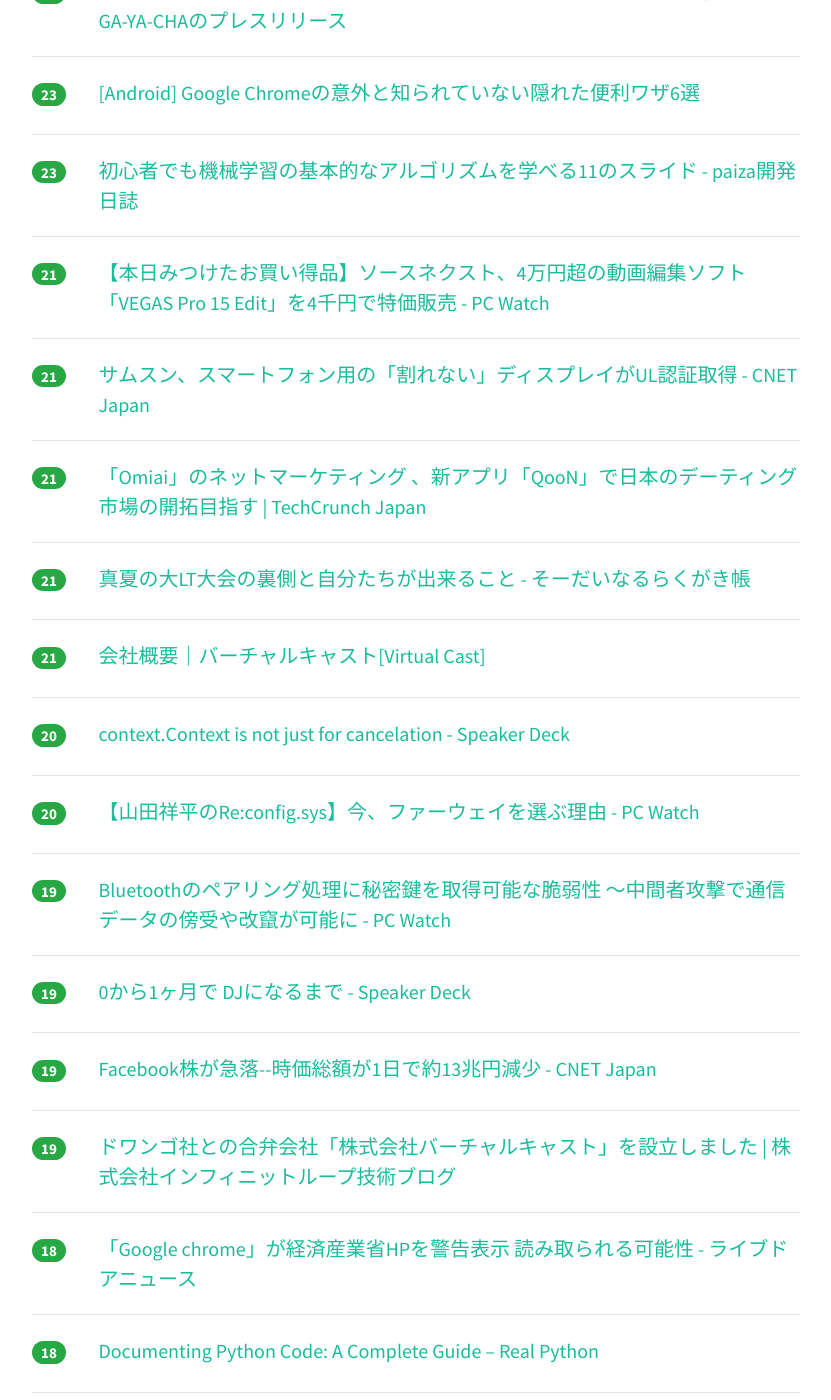
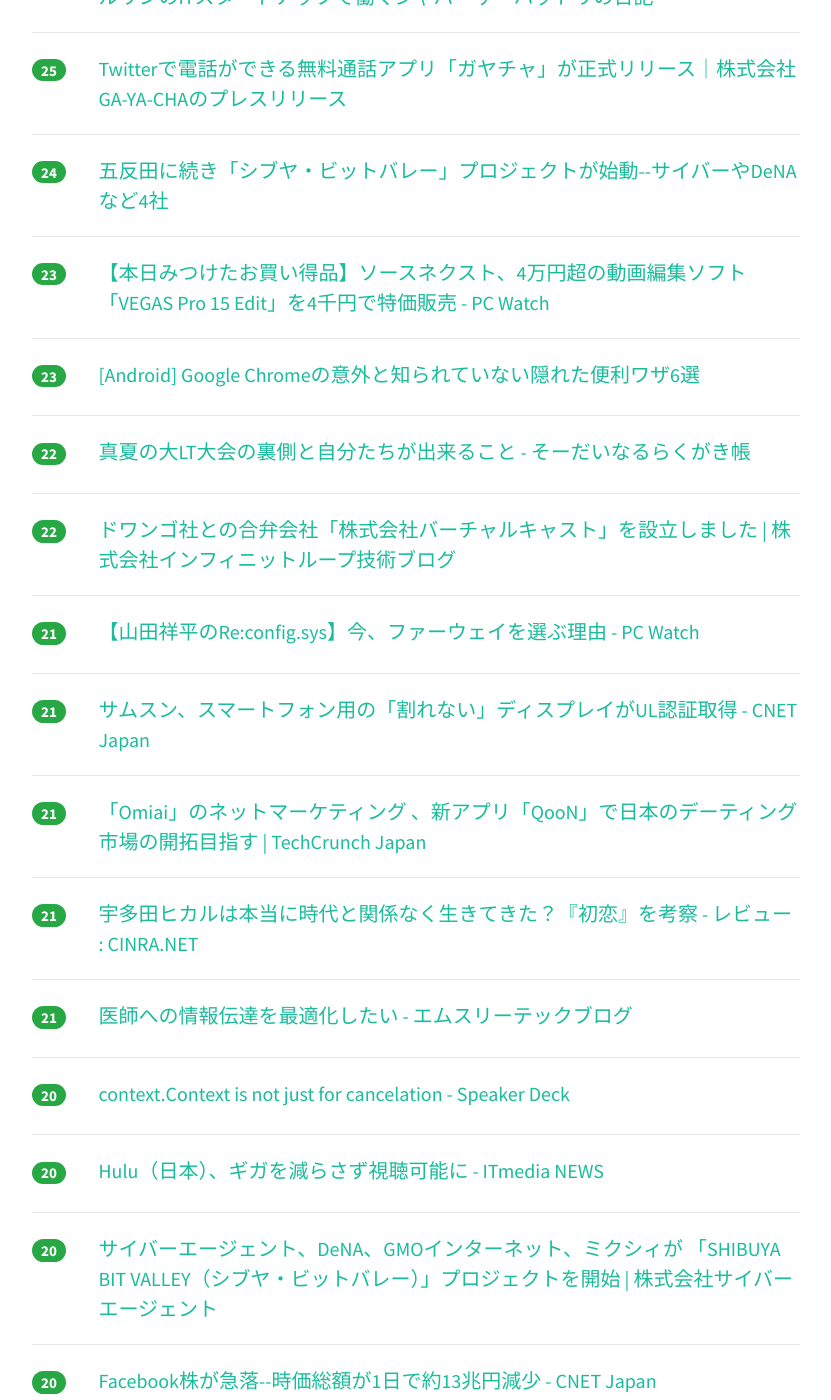
Before and after one commit to yatta47/hatena-matome-site, a Jekyll site: the page built from _posts/2018-07-27-hatena.md, in a window 1280 px wide and 1400 px high, scrolled down 2967 px. Shown: the whole window, without its empty margins (224-1055 px from the left). Built offline with Jekyll 4.4.1, drawn with Linux system fonts in a browser that asks for light colours; nearby versions of some CDN libraries; some of the changed text lies outside the part shown.

Commit message:
Updated 2018-07-27

```diff
--- a/_posts/2018-07-27-hatena.md
+++ b/_posts/2018-07-27-hatena.md
@@ -1,54 +1,54 @@
 ---
 layout: post
 title:  "2018-07-27 はてぶIT"
-date:   2018-07-27 19:00:54
+date:   2018-07-27 20:02:41
 tags: [it-hotentry]
 ---
-61 件のデータあり
+63 件のデータあり
 
 <hr><div class="row">
-<div class="col-1"><span class="badge badge-pill badge-success h2">417</span></div>
+<div class="col-1"><span class="badge badge-pill badge-success h2">443</span></div>
 <div class="col-11"><a href='http://www.itmedia.co.jp/mobile/articles/1807/27/news037.html' target='_blank'>2年以上前の「iPhone SE」がいまだに“現役”の理由 - ITmedia Mobile</a></div>
 </div>
 <hr>
 <div class="row">
-<div class="col-1"><span class="badge badge-pill badge-success h2">212</span></div>
+<div class="col-1"><span class="badge badge-pill badge-success h2">227</span></div>
 <div class="col-11"><a href='https://toyokeizai.net/articles/-/229925' target='_blank'>日本人は｢GAFAの恐ろしさ｣を知らなすぎる | 読書 | 東洋経済オンライン | 経済ニュースの新基準</a></div>
 </div>
 <hr>
 <div class="row">
-<div class="col-1"><span class="badge badge-pill badge-success h2">190</span></div>
+<div class="col-1"><span class="badge badge-pill badge-success h2">195</span></div>
 <div class="col-11"><a href='https://japan.blogs.atlassian.com/2018/07/new-atlassian-slack-partnership/' target='_blank'>Slackとの新しいパートナーシップの発表について | Atlassian Blogs</a></div>
 </div>
 <hr>
 <div class="row">
-<div class="col-1"><span class="badge badge-pill badge-success h2">169</span></div>
+<div class="col-1"><span class="badge badge-pill badge-success h2">174</span></div>
 <div class="col-11"><a href='https://headlines.yahoo.co.jp/hl?a=20180726-00000104-jij-pol' target='_blank'>最新閲覧ソフト、官庁HPに警告＝通信暗号化へ順次対応―総務省など（時事通信） - Yahoo!ニュース</a></div>
 </div>
 <hr>
 <div class="row">
-<div class="col-1"><span class="badge badge-pill badge-success h2">127</span></div>
+<div class="col-1"><span class="badge badge-pill badge-success h2">133</span></div>
 <div class="col-11"><a href='https://www.publickey1.jp/blog/18/docker_for_winmackubernetesstable_channel.html' target='_blank'>Docker for Win/MacのKubernetes統合が正式版に。Stable Channelでリリース開始 － Publickey</a></div>
 </div>
 <hr>
 <div class="row">
-<div class="col-1"><span class="badge badge-pill badge-success h2">121</span></div>
+<div class="col-1"><span class="badge badge-pill badge-success h2">123</span></div>
 <div class="col-11"><a href='https://uinyan.com/engineer_dj_meetup_2_report/' target='_blank'>「エンジニアのためのDJ Meetup ＃2」レポート 〜エンジニアがDJを体験してわかったこと〜 | uinyan．com</a></div>
 </div>
 <hr>
 <div class="row">
-<div class="col-1"><span class="badge badge-pill badge-success h2">107</span></div>
+<div class="col-1"><span class="badge badge-pill badge-success h2">118</span></div>
+<div class="col-11"><a href='https://employment.en-japan.com/engineerhub/entry/2018/07/27/110000' target='_blank'>『メルカリ』 アプリの画面描画を高速化する技術、バックエンド・iOS・Androidの基本設計 #エンジニアHub - エンジニアHub｜若手Webエンジニアのキャリアを考える！</a></div>
+</div>
+<hr>
+<div class="row">
+<div class="col-1"><span class="badge badge-pill badge-success h2">114</span></div>
 <div class="col-11"><a href='https://coliss.com/articles/build-websites/operation/css/css-pointer-events.html' target='_blank'>[CSS]pointer-eventsプロパティですごい便利に！クリックやホバーのターゲットになる要素を変更するテクニック | コリス</a></div>
 </div>
 <hr>
 <div class="row">
-<div class="col-1"><span class="badge badge-pill badge-success h2">105</span></div>
+<div class="col-1"><span class="badge badge-pill badge-success h2">112</span></div>
 <div class="col-11"><a href='https://ja.atlassian.com/partnerships/slack' target='_blank'>アトラシアン + Slack | アトラシアン</a></div>
-</div>
-<hr>
-<div class="row">
-<div class="col-1"><span class="badge badge-pill badge-success h2">105</span></div>
-<div class="col-11"><a href='https://employment.en-japan.com/engineerhub/entry/2018/07/27/110000' target='_blank'>『メルカリ』 アプリの画面描画を高速化する技術、バックエンド・iOS・Androidの基本設計 #エンジニアHub - エンジニアHub｜若手Webエンジニアのキャリアを考える！</a></div>
 </div>
 <hr>
 <div class="row">
@@ -62,7 +62,7 @@ tags: [it-hotentry]
 </div>
 <hr>
 <div class="row">
-<div class="col-1"><span class="badge badge-pill badge-success h2">47</span></div>
+<div class="col-1"><span class="badge badge-pill badge-success h2">50</span></div>
 <div class="col-11"><a href='http://www.itmedia.co.jp/news/articles/1807/27/news063.html' target='_blank'>Slack、Microsoft対抗でAtlassianのHipchatを買収　Hipchatは来年2月に終了へ - ITmedia NEWS</a></div>
 </div>
 <hr>
@@ -72,8 +72,13 @@ tags: [it-hotentry]
 </div>
 <hr>
 <div class="row">
-<div class="col-1"><span class="badge badge-pill badge-success h2">44</span></div>
+<div class="col-1"><span class="badge badge-pill badge-success h2">45</span></div>
 <div class="col-11"><a href='https://qiita.com/snuow/items/fe58b8f5e230f5dc48a4' target='_blank'>初心者による「Python初心者がコピペで使える!時系列データの可視化!」</a></div>
+</div>
+<hr>
+<div class="row">
+<div class="col-1"><span class="badge badge-pill badge-success h2">43</span></div>
+<div class="col-11"><a href='https://speakerdeck.com/yunon_phys/da-gui-mo-kai-fa-timufalsemanezimentofen-dou-ji' target='_blank'>大規模開発チームのマネージメント奮闘記 - Speaker Deck</a></div>
 </div>
 <hr>
 <div class="row">
@@ -82,8 +87,8 @@ tags: [it-hotentry]
 </div>
 <hr>
 <div class="row">
-<div class="col-1"><span class="badge badge-pill badge-success h2">39</span></div>
-<div class="col-11"><a href='https://speakerdeck.com/yunon_phys/da-gui-mo-kai-fa-timufalsemanezimentofen-dou-ji' target='_blank'>大規模開発チームのマネージメント奮闘記 - Speaker Deck</a></div>
+<div class="col-1"><span class="badge badge-pill badge-success h2">38</span></div>
+<div class="col-11"><a href='https://dev.classmethod.jp/etc/setup-mockserver-mmock/' target='_blank'>JSON/YAMLで定義可能なHTTPモックサーバーMmockを触ってみる（セットアップ、シンプルなモックの定義、ブラウザでのアクセスログおよびモック定義一覧の確認まで） ｜ Developers.IO</a></div>
 </div>
 <hr>
 <div class="row">
@@ -92,18 +97,18 @@ tags: [it-hotentry]
 </div>
 <hr>
 <div class="row">
-<div class="col-1"><span class="badge badge-pill badge-success h2">36</span></div>
-<div class="col-11"><a href='https://dev.classmethod.jp/etc/setup-mockserver-mmock/' target='_blank'>JSON/YAMLで定義可能なHTTPモックサーバーMmockを触ってみる（セットアップ、シンプルなモックの定義、ブラウザでのアクセスログおよびモック定義一覧の確認まで） ｜ Developers.IO</a></div>
+<div class="col-1"><span class="badge badge-pill badge-success h2">37</span></div>
+<div class="col-11"><a href='https://qiita.com/zembutsu/items/a23bd834438518268116' target='_blank'>Kubernetes 基本用語集の翻案(v1.11)</a></div>
 </div>
 <hr>
 <div class="row">
 <div class="col-1"><span class="badge badge-pill badge-success h2">35</span></div>
-<div class="col-11"><a href='https://qiita.com/zembutsu/items/a23bd834438518268116' target='_blank'>Kubernetes 基本用語集の翻案(v1.11)</a></div>
+<div class="col-11"><a href='https://design.bizreach.co.jp/archives/3019' target='_blank'>サーバーサイドエンジニアにフロントエンドの研修をした話 | BIZREACH Designer Blog</a></div>
 </div>
 <hr>
 <div class="row">
-<div class="col-1"><span class="badge badge-pill badge-success h2">34</span></div>
-<div class="col-11"><a href='https://design.bizreach.co.jp/archives/3019' target='_blank'>サーバーサイドエンジニアにフロントエンドの研修をした話 | BIZREACH Designer Blog</a></div>
+<div class="col-1"><span class="badge badge-pill badge-success h2">35</span></div>
+<div class="col-11"><a href='https://paiza.hatenablog.com/entry/2018/07/27/%E5%88%9D%E5%BF%83%E8%80%85%E3%81%A7%E3%82%82%E6%A9%9F%E6%A2%B0%E5%AD%A6%E7%BF%92%E3%81%AE%E5%9F%BA%E6%9C%AC%E7%9A%84%E3%81%AA%E3%82%A2%E3%83%AB%E3%82%B4%E3%83%AA%E3%82%BA%E3%83%A0%E3%82%92%E5%AD%A6' target='_blank'>初心者でも機械学習の基本的なアルゴリズムを学べる11のスライド - paiza開発日誌</a></div>
 </div>
 <hr>
 <div class="row">
@@ -117,7 +122,7 @@ tags: [it-hotentry]
 </div>
 <hr>
 <div class="row">
-<div class="col-1"><span class="badge badge-pill badge-success h2">30</span></div>
+<div class="col-1"><span class="badge badge-pill badge-success h2">32</span></div>
 <div class="col-11"><a href='https://japan.cnet.com/article/35123143/' target='_blank'>アマゾンの顔認識技術、米議員28人の顔を犯罪者と誤認--人権団体が報告 - CNET Japan</a></div>
 </div>
 <hr>
@@ -127,8 +132,18 @@ tags: [it-hotentry]
 </div>
 <hr>
 <div class="row">
-<div class="col-1"><span class="badge badge-pill badge-success h2">24</span></div>
+<div class="col-1"><span class="badge badge-pill badge-success h2">28</span></div>
+<div class="col-11"><a href='https://virtualcast.jp/company/' target='_blank'>会社概要｜バーチャルキャスト[Virtual Cast]</a></div>
+</div>
+<hr>
+<div class="row">
+<div class="col-1"><span class="badge badge-pill badge-success h2">27</span></div>
 <div class="col-11"><a href='http://tango-ruby.hatenablog.com/entry/2018/07/27/045252' target='_blank'>はてなブログにある映画の感想を人工知能で集めてウェブサイトを作った - ベルリンのITスタートアップで働くジャバ・ザ・ハットリの日記</a></div>
+</div>
+<hr>
+<div class="row">
+<div class="col-1"><span class="badge badge-pill badge-success h2">25</span></div>
+<div class="col-11"><a href='https://prtimes.jp/main/html/rd/p/000000001.000035357.html' target='_blank'>Twitterで電話ができる無料通話アプリ「ガヤチャ」が正式リリース｜株式会社GA-YA-CHAのプレスリリース</a></div>
 </div>
 <hr>
 <div class="row">
@@ -137,8 +152,8 @@ tags: [it-hotentry]
 </div>
 <hr>
 <div class="row">
-<div class="col-1"><span class="badge badge-pill badge-success h2">24</span></div>
-<div class="col-11"><a href='https://prtimes.jp/main/html/rd/p/000000001.000035357.html' target='_blank'>Twitterで電話ができる無料通話アプリ「ガヤチャ」が正式リリース｜株式会社GA-YA-CHAのプレスリリース</a></div>
+<div class="col-1"><span class="badge badge-pill badge-success h2">23</span></div>
+<div class="col-11"><a href='https://pc.watch.impress.co.jp/docs/news/todays_sales/1135178.html' target='_blank'>【本日みつけたお買い得品】ソースネクスト、4万円超の動画編集ソフト「VEGAS Pro 15 Edit」を4千円で特価販売 - PC Watch</a></div>
 </div>
 <hr>
 <div class="row">
@@ -147,13 +162,18 @@ tags: [it-hotentry]
 </div>
 <hr>
 <div class="row">
-<div class="col-1"><span class="badge badge-pill badge-success h2">23</span></div>
-<div class="col-11"><a href='https://paiza.hatenablog.com/entry/2018/07/27/%E5%88%9D%E5%BF%83%E8%80%85%E3%81%A7%E3%82%82%E6%A9%9F%E6%A2%B0%E5%AD%A6%E7%BF%92%E3%81%AE%E5%9F%BA%E6%9C%AC%E7%9A%84%E3%81%AA%E3%82%A2%E3%83%AB%E3%82%B4%E3%83%AA%E3%82%BA%E3%83%A0%E3%82%92%E5%AD%A6' target='_blank'>初心者でも機械学習の基本的なアルゴリズムを学べる11のスライド - paiza開発日誌</a></div>
+<div class="col-1"><span class="badge badge-pill badge-success h2">22</span></div>
+<div class="col-11"><a href='https://soudai.hatenablog.com/entry/midsummer_lt' target='_blank'>真夏の大LT大会の裏側と自分たちが出来ること - そーだいなるらくがき帳</a></div>
+</div>
+<hr>
+<div class="row">
+<div class="col-1"><span class="badge badge-pill badge-success h2">22</span></div>
+<div class="col-11"><a href='https://www.infiniteloop.co.jp/blog/2018/07/virtualcastinc/' target='_blank'>ドワンゴ社との合弁会社「株式会社バーチャルキャスト」を設立しました | 株式会社インフィニットループ技術ブログ</a></div>
 </div>
 <hr>
 <div class="row">
 <div class="col-1"><span class="badge badge-pill badge-success h2">21</span></div>
-<div class="col-11"><a href='https://pc.watch.impress.co.jp/docs/news/todays_sales/1135178.html' target='_blank'>【本日みつけたお買い得品】ソースネクスト、4万円超の動画編集ソフト「VEGAS Pro 15 Edit」を4千円で特価販売 - PC Watch</a></div>
+<div class="col-11"><a href='https://pc.watch.impress.co.jp/docs/column/config/1135087.html' target='_blank'>【山田祥平のRe:config.sys】今、ファーウェイを選ぶ理由 - PC Watch</a></div>
 </div>
 <hr>
 <div class="row">
@@ -168,12 +188,12 @@ tags: [it-hotentry]
 <hr>
 <div class="row">
 <div class="col-1"><span class="badge badge-pill badge-success h2">21</span></div>
-<div class="col-11"><a href='https://soudai.hatenablog.com/entry/midsummer_lt' target='_blank'>真夏の大LT大会の裏側と自分たちが出来ること - そーだいなるらくがき帳</a></div>
+<div class="col-11"><a href='https://www.cinra.net/review/201807-utadahikaru' target='_blank'>宇多田ヒカルは本当に時代と関係なく生きてきた？『初恋』を考察 - レビュー : CINRA.NET</a></div>
 </div>
 <hr>
 <div class="row">
 <div class="col-1"><span class="badge badge-pill badge-success h2">21</span></div>
-<div class="col-11"><a href='https://virtualcast.jp/company/' target='_blank'>会社概要｜バーチャルキャスト[Virtual Cast]</a></div>
+<div class="col-11"><a href='https://www.m3tech.blog/entry/2018/07/27/154958' target='_blank'>医師への情報伝達を最適化したい - エムスリーテックブログ</a></div>
 </div>
 <hr>
 <div class="row">
@@ -183,7 +203,17 @@ tags: [it-hotentry]
 <hr>
 <div class="row">
 <div class="col-1"><span class="badge badge-pill badge-success h2">20</span></div>
-<div class="col-11"><a href='https://pc.watch.impress.co.jp/docs/column/config/1135087.html' target='_blank'>【山田祥平のRe:config.sys】今、ファーウェイを選ぶ理由 - PC Watch</a></div>
+<div class="col-11"><a href='http://www.itmedia.co.jp/news/articles/1807/27/news065.html' target='_blank'>Hulu（日本）、ギガを減らさず視聴可能に - ITmedia NEWS</a></div>
+</div>
+<hr>
+<div class="row">
+<div class="col-1"><span class="badge badge-pill badge-success h2">20</span></div>
+<div class="col-11"><a href='https://www.cyberagent.co.jp/news/detail/id=21870' target='_blank'>サイバーエージェント、DeNA、GMOインターネット、ミクシィが 「SHIBUYA BIT VALLEY（シブヤ・ビットバレー）」プロジェクトを開始 | 株式会社サイバーエージェント</a></div>
+</div>
+<hr>
+<div class="row">
+<div class="col-1"><span class="badge badge-pill badge-success h2">20</span></div>
+<div class="col-11"><a href='https://japan.cnet.com/article/35123147/' target='_blank'>Facebook株が急落--時価総額が1日で約13兆円減少 - CNET Japan</a></div>
 </div>
 <hr>
 <div class="row">
@@ -198,12 +228,7 @@ tags: [it-hotentry]
 <hr>
 <div class="row">
 <div class="col-1"><span class="badge badge-pill badge-success h2">19</span></div>
-<div class="col-11"><a href='https://japan.cnet.com/article/35123147/' target='_blank'>Facebook株が急落--時価総額が1日で約13兆円減少 - CNET Japan</a></div>
-</div>
-<hr>
-<div class="row">
-<div class="col-1"><span class="badge badge-pill badge-success h2">19</span></div>
-<div class="col-11"><a href='https://www.infiniteloop.co.jp/blog/2018/07/virtualcastinc/' target='_blank'>ドワンゴ社との合弁会社「株式会社バーチャルキャスト」を設立しました | 株式会社インフィニットループ技術ブログ</a></div>
+<div class="col-11"><a href='https://japan.zdnet.com/article/35122961/' target='_blank'>産総研のセキュリティインシデント--被害が拡大したマネジメントの課題 - ZDNet Japan</a></div>
 </div>
 <hr>
 <div class="row">
@@ -217,33 +242,18 @@ tags: [it-hotentry]
 </div>
 <hr>
 <div class="row">
-<div class="col-1"><span class="badge badge-pill badge-success h2">18</span></div>
-<div class="col-11"><a href='http://www.itmedia.co.jp/news/articles/1807/27/news065.html' target='_blank'>Hulu（日本）、ギガを減らさず視聴可能に - ITmedia NEWS</a></div>
-</div>
-<hr>
-<div class="row">
-<div class="col-1"><span class="badge badge-pill badge-success h2">18</span></div>
-<div class="col-11"><a href='https://www.cinra.net/review/201807-utadahikaru' target='_blank'>宇多田ヒカルは本当に時代と関係なく生きてきた？『初恋』を考察 - レビュー : CINRA.NET</a></div>
-</div>
-<hr>
-<div class="row">
-<div class="col-1"><span class="badge badge-pill badge-success h2">18</span></div>
-<div class="col-11"><a href='https://www.m3tech.blog/entry/2018/07/27/154958' target='_blank'>医師への情報伝達を最適化したい - エムスリーテックブログ</a></div>
-</div>
-<hr>
-<div class="row">
-<div class="col-1"><span class="badge badge-pill badge-success h2">17</span></div>
-<div class="col-11"><a href='https://japan.zdnet.com/article/35122961/' target='_blank'>産総研のセキュリティインシデント--被害が拡大したマネジメントの課題 - ZDNet Japan</a></div>
-</div>
-<hr>
-<div class="row">
 <div class="col-1"><span class="badge badge-pill badge-success h2">17</span></div>
 <div class="col-11"><a href='http://www.youtube.com/watch?v=BbFRQ4BdIys' target='_blank'>ソニーの犬型ロボット「aibo」と犬の共生の可能性を探る実験動画</a></div>
 </div>
 <hr>
 <div class="row">
 <div class="col-1"><span class="badge badge-pill badge-success h2">17</span></div>
-<div class="col-11"><a href='https://www.cyberagent.co.jp/news/detail/id=21870' target='_blank'>サイバーエージェント、DeNA、GMOインターネット、ミクシィが 「SHIBUYA BIT VALLEY（シブヤ・ビットバレー）」プロジェクトを開始 | 株式会社サイバーエージェント</a></div>
+<div class="col-11"><a href='https://qiita.com/creaith/items/2d606a7f0effd5d839d5' target='_blank'>2d606a7f0effd5d839d5</a></div>
+</div>
+<hr>
+<div class="row">
+<div class="col-1"><span class="badge badge-pill badge-success h2">17</span></div>
+<div class="col-11"><a href='https://anond.hatelabo.jp/20180727042608' target='_blank'>Microsoftのドキュメントの誤訳を報告したら炎上(増田目線での話)</a></div>
 </div>
 <hr>
 <div class="row">
@@ -253,17 +263,12 @@ tags: [it-hotentry]
 <hr>
 <div class="row">
 <div class="col-1"><span class="badge badge-pill badge-success h2">16</span></div>
-<div class="col-11"><a href='https://qiita.com/creaith/items/2d606a7f0effd5d839d5' target='_blank'>2d606a7f0effd5d839d5</a></div>
+<div class="col-11"><a href='https://japanese.engadget.com/2018/07/26/iphone-mac/' target='_blank'>アップル、水没iPhone・Macなど無償修理　豪雨被災者が対象 - Engadget 日本版</a></div>
 </div>
 <hr>
 <div class="row">
-<div class="col-1"><span class="badge badge-pill badge-success h2">15</span></div>
-<div class="col-11"><a href='https://anond.hatelabo.jp/20180727042608' target='_blank'>Microsoftのドキュメントの誤訳を報告したら炎上(増田目線での話)</a></div>
-</div>
-<hr>
-<div class="row">
-<div class="col-1"><span class="badge badge-pill badge-success h2">15</span></div>
-<div class="col-11"><a href='https://japanese.engadget.com/2018/07/26/iphone-mac/' target='_blank'>アップル、水没iPhone・Macなど無償修理　豪雨被災者が対象 - Engadget 日本版</a></div>
+<div class="col-1"><span class="badge badge-pill badge-success h2">14</span></div>
+<div class="col-11"><a href='http://customcast.jp/' target='_blank'>カスタムキャスト</a></div>
 </div>
 <hr>
 <div class="row">
@@ -272,8 +277,8 @@ tags: [it-hotentry]
 </div>
 <hr>
 <div class="row">
-<div class="col-1"><span class="badge badge-pill badge-success h2">12</span></div>
-<div class="col-11"><a href='http://customcast.jp/' target='_blank'>カスタムキャスト</a></div>
+<div class="col-1"><span class="badge badge-pill badge-success h2">13</span></div>
+<div class="col-11"><a href='https://dev.classmethod.jp/cloud/aws/alb-fixed-response/' target='_blank'>[新機能]EC2やS3不要！ALBだけでメンテナンス画面を表示する！ ｜ Developers.IO</a></div>
 </div>
 <hr>
 <div class="row">
@@ -282,13 +287,18 @@ tags: [it-hotentry]
 </div>
 <hr>
 <div class="row">
-<div class="col-1"><span class="badge badge-pill badge-success h2">9</span></div>
-<div class="col-11"><a href='https://jp.cointelegraph.com/news/blockchain-based-betting-platform-augur-now-features-assassination-markets' target='_blank'>ブロックチェーン基盤の「暗殺市場」が出現　批判の声も | Cointelegraph</a></div>
+<div class="col-1"><span class="badge badge-pill badge-success h2">11</span></div>
+<div class="col-11"><a href='http://blog.cybozu.io/entry/2018/07/27/080000' target='_blank'>サイボウズの継続的性能検証 - Cybozu Inside Out | サイボウズエンジニアのブログ</a></div>
 </div>
 <hr>
 <div class="row">
-<div class="col-1"><span class="badge badge-pill badge-success h2">8</span></div>
-<div class="col-11"><a href='http://blog.cybozu.io/entry/2018/07/27/080000' target='_blank'>サイボウズの継続的性能検証 - Cybozu Inside Out | サイボウズエンジニアのブログ</a></div>
+<div class="col-1"><span class="badge badge-pill badge-success h2">10</span></div>
+<div class="col-11"><a href='https://gist.github.com/jasonLaster/1e220992c294a571dd9b59abd084ccf2' target='_blank'>time-travel.md · GitHub</a></div>
+</div>
+<hr>
+<div class="row">
+<div class="col-1"><span class="badge badge-pill badge-success h2">9</span></div>
+<div class="col-11"><a href='https://jp.cointelegraph.com/news/blockchain-based-betting-platform-augur-now-features-assassination-markets' target='_blank'>ブロックチェーン基盤の「暗殺市場」が出現　批判の声も | Cointelegraph</a></div>
 </div>
 <hr>
 <div class="row">
@@ -297,7 +307,7 @@ tags: [it-hotentry]
 </div>
 <hr>
 <div class="row">
-<div class="col-1"><span class="badge badge-pill badge-success h2">6</span></div>
+<div class="col-1"><span class="badge badge-pill badge-success h2">7</span></div>
 <div class="col-11"><a href='http://news.tv-asahi.co.jp/news_economy/articles/000132633.html' target='_blank'>経産省HP保護されず？　最新版クロームに警告表示</a></div>
 </div>
 <hr>
```
